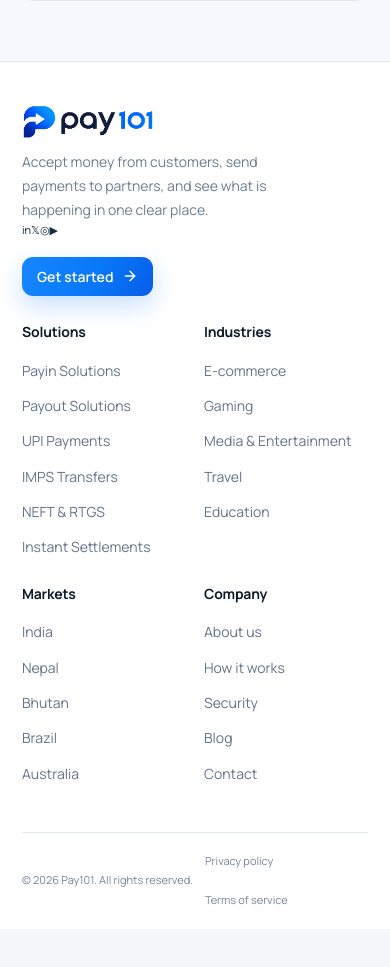
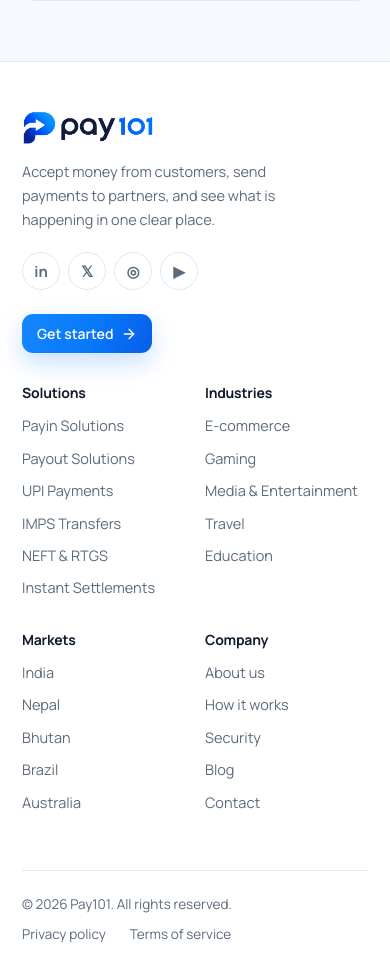
Before and after one commit to kartikmishra543/pay101-demo, a React (Vite) app: page / in a window 390 px wide. Shown: the part 9537-10504 px from the top of the page. Before the commit the page ends 10466 px from the top, so only its background shows below. Built offline with nearby package versions, Linux system fonts and the light colour scheme.

Commit message:
Style responsive five-column footer and legal bar to match HTML reference

```diff
--- a/src/style.css
+++ b/src/style.css
@@ -820,3 +820,23 @@ h1,h2,h3,h4,h5,h6{letter-spacing:-.015em!important;line-height:1.14;font-weight:
 .p101CompanyContact>a{display:flex;align-items:center;gap:6px;margin-top:auto;padding:12px 0 0;color:#087aff;font-size:14px;font-weight:750;text-decoration:none}
 .p101CompanyContact>a:hover{background:transparent}
 @media(max-width:850px){.p101CompanyNav>.p101Drop.p101CompanyDrop{position:static;left:auto;right:auto;transform:none;min-width:0;width:100%;grid-template-columns:1fr;box-shadow:none;margin-top:8px}.p101CompanyDrop:before{display:none}.p101CompanyContact{min-height:175px}}
+
+
+/* Marketing footer matched to the supplied five-column reference */
+.app > footer.p101ReferenceFooter{display:block!important;width:100%!important;max-width:none!important;margin:0!important;padding:64px max(24px,calc((100vw - 1200px)/2)) 28px!important;background:#fff;border-top:1px solid #e1e9f2;box-sizing:border-box}
+.app > footer.p101ReferenceFooter > .p101FooterGrid{display:grid!important;grid-template-columns:minmax(240px,1.6fr) repeat(4,minmax(0,1fr))!important;gap:40px 32px!important;max-width:1200px;width:100%;margin:0 auto;align-items:start}
+.app > footer.p101ReferenceFooter .p101FooterBrand{grid-column:auto;min-width:0}
+.app > footer.p101ReferenceFooter .p101FooterBrand p{margin:14px 0 0;max-width:30ch;color:#5b6b7c;font-size:14.5px;line-height:1.65}
+.app > footer.p101ReferenceFooter .p101FooterCol{display:flex;flex-direction:column;gap:10px;min-width:0}
+.app > footer.p101ReferenceFooter .p101FooterCol h4{font-size:14px;font-weight:750;margin:0 0 4px;color:#0f1c2b}
+.app > footer.p101ReferenceFooter .p101FooterCol a{font-size:14.5px;color:#5b6b7c;line-height:1.55;text-decoration:none}
+.app > footer.p101ReferenceFooter .p101FooterCol a:hover{color:#0a74ff}
+.app > footer.p101ReferenceFooter .p101FooterSocial{display:flex;gap:8px;margin-top:20px}
+.app > footer.p101ReferenceFooter .p101FooterSocial span{display:grid;place-items:center;width:38px;height:38px;border-radius:50%;border:1px solid #e1e9f2;color:#5b6b7c;font-size:15px;font-weight:700}
+.app > footer.p101ReferenceFooter .p101FooterCta{display:inline-flex;align-items:center;gap:8px;margin-top:24px;text-decoration:none}
+.app > footer.p101ReferenceFooter > .p101FooterBottom,.app > footer.p101ReferenceFooter > div:last-child{display:flex!important;width:100%!important;max-width:1200px;margin:56px auto 0!important;padding:24px 0 0!important;border-top:1px solid #e1e9f2;justify-content:space-between;align-items:center;gap:12px 32px;flex-wrap:wrap!important;flex-direction:row!important;font-size:13.5px;color:#5b6b7c}
+.app > footer.p101ReferenceFooter .p101FooterBottom > div{display:flex;gap:24px;align-items:center;flex-wrap:wrap}
+.app > footer.p101ReferenceFooter .p101FooterBottom a{color:#5b6b7c;text-decoration:none}
+.app > footer.p101ReferenceFooter .p101FooterBottom a:hover{color:#0a74ff}
+@media(max-width:1023px){.app > footer.p101ReferenceFooter > .p101FooterGrid{grid-template-columns:repeat(4,minmax(0,1fr))!important}.app > footer.p101ReferenceFooter .p101FooterBrand{grid-column:1/-1}}
+@media(max-width:640px){.app > footer.p101ReferenceFooter{padding:48px 22px 24px!important}.app > footer.p101ReferenceFooter > .p101FooterGrid{grid-template-columns:repeat(2,minmax(0,1fr))!important;gap:32px 20px!important}.app > footer.p101ReferenceFooter .p101FooterBrand{grid-column:1/-1}.app > footer.p101ReferenceFooter > .p101FooterBottom{margin-top:36px!important}}
```
